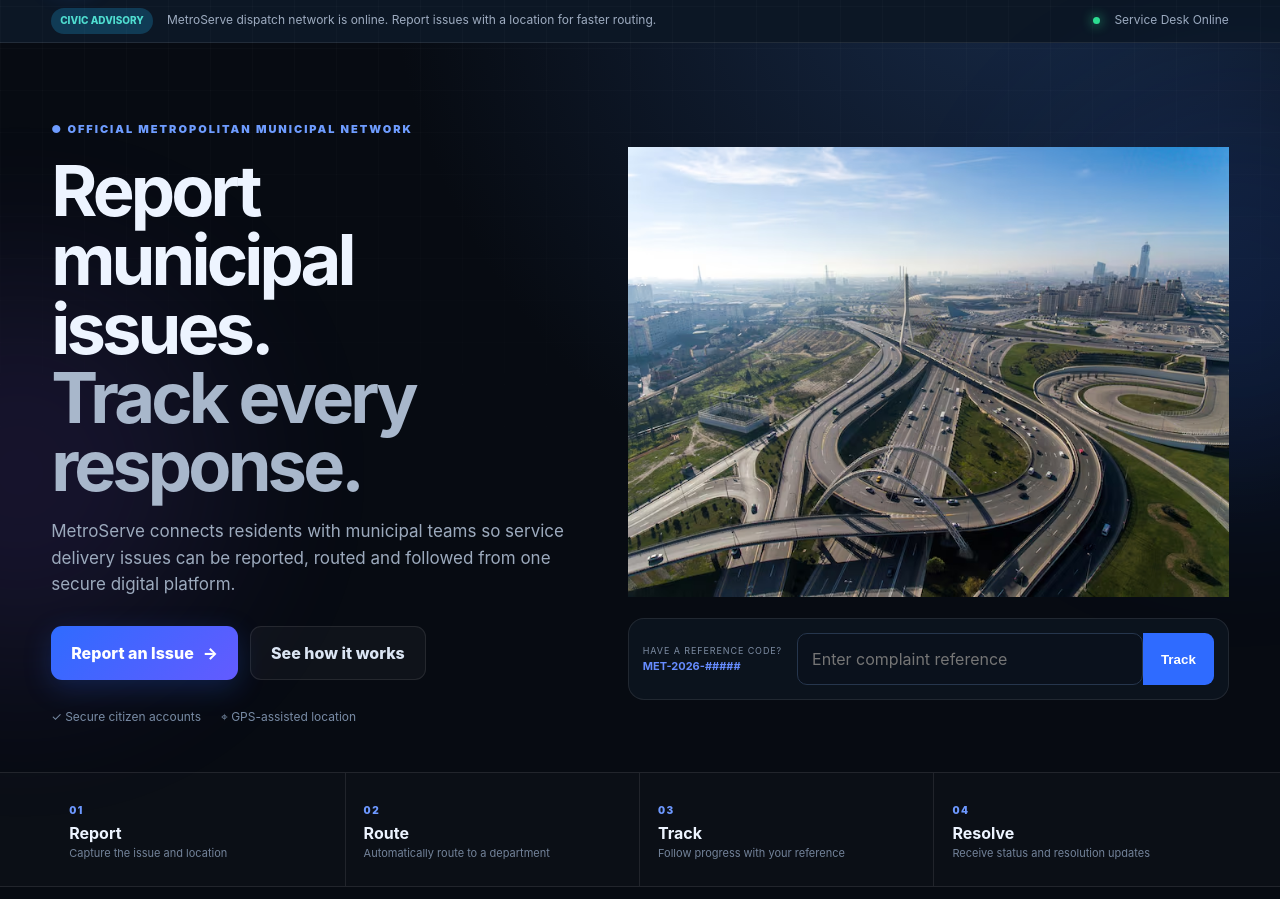
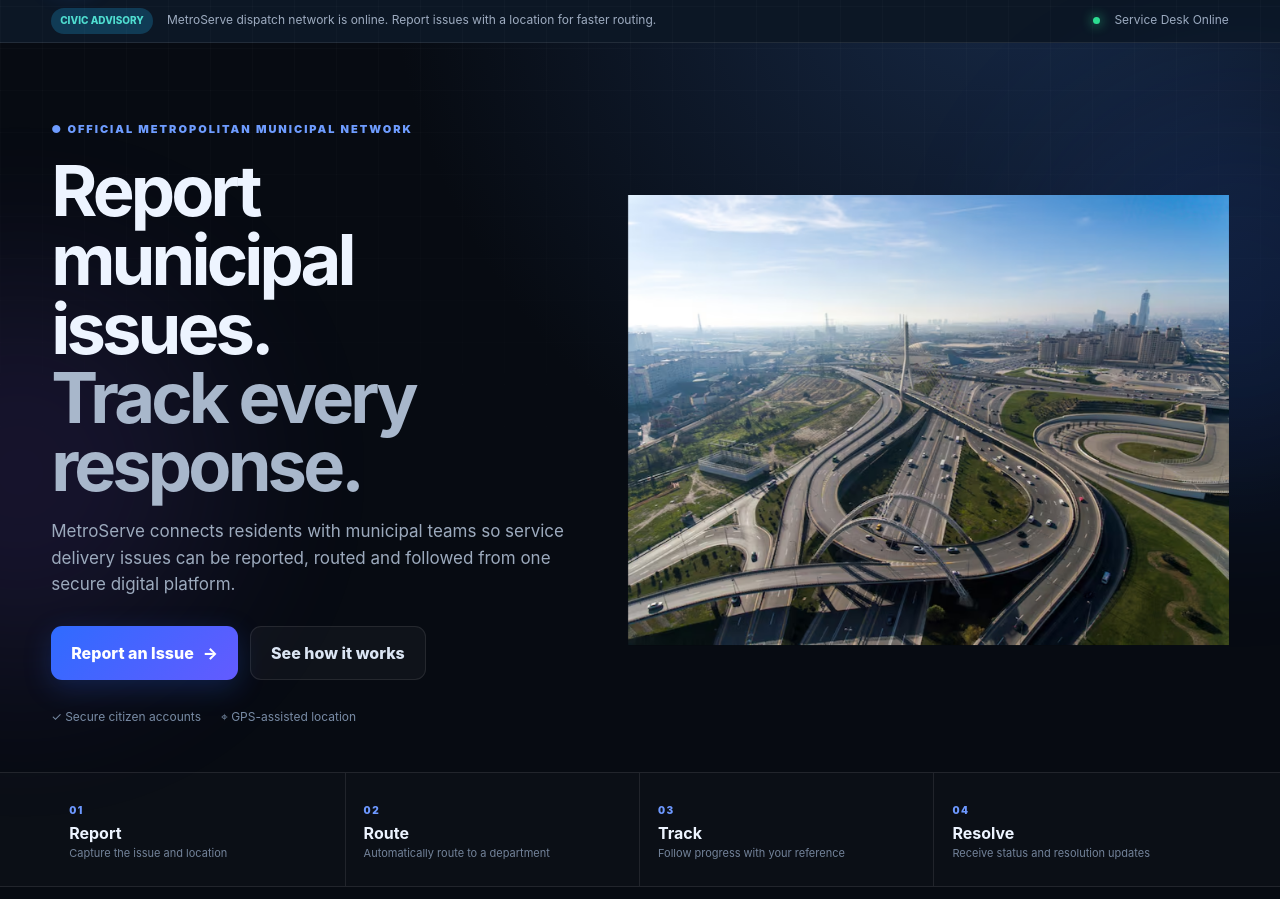
Before and after one commit to metroserve/MetroServe, a Django app: page / in a window 1280 px wide. Shown: the part 78-977 px from the top of the page. Run offline with Django 5.2, Linux system fonts and the light colour scheme.

Commit message:
removed tracking part in home page

```diff
--- a/config/settings.py
+++ b/config/settings.py
@@ -4,7 +4,10 @@ load_dotenv()
 from pathlib import Path
 
 BASE_DIR = Path(__file__).resolve().parent.parent
-SECRET_KEY = 'django-insecure-metroserve-demo-change-me'
+SECRET_KEY = os.environ.get(
+    'DJANGO_SECRET_KEY',
+    'django-insecure-local-development-key-change-before-deployment'
+)
 DEBUG = True
 ALLOWED_HOSTS = ['127.0.0.1', 'localhost', '0.0.0.0', '192.168.1.23']
 
--- a/templates/dashboard/home.html
+++ b/templates/dashboard/home.html
@@ -15,24 +15,6 @@
             {% load static %}
             <img src="{% static 'images/hero.jpg' %}" alt="MetroServe Hero Image" class="img-fluid w-100"
                 style="max-height: 450px; object-fit: cover;">
-        </div>
-
-        <div class="track-card">
-            <div><small>HAVE A REFERENCE CODE?</small><strong>MET-2026-#####</strong></div>
-            <form id="homeTrackForm" class="home-track-form">
-    <input
-        id="homeTrack"
-        type="text"
-        placeholder="Enter complaint reference"
-        aria-label="Complaint reference number"
-        required
-    >
-    <button type="submit">Track</button>
-</form>
-
-<p id="homeTrackError" role="alert" hidden>
-    Please enter your complaint reference number.
-</p>
         </div>
     </div>
 </section>
```
